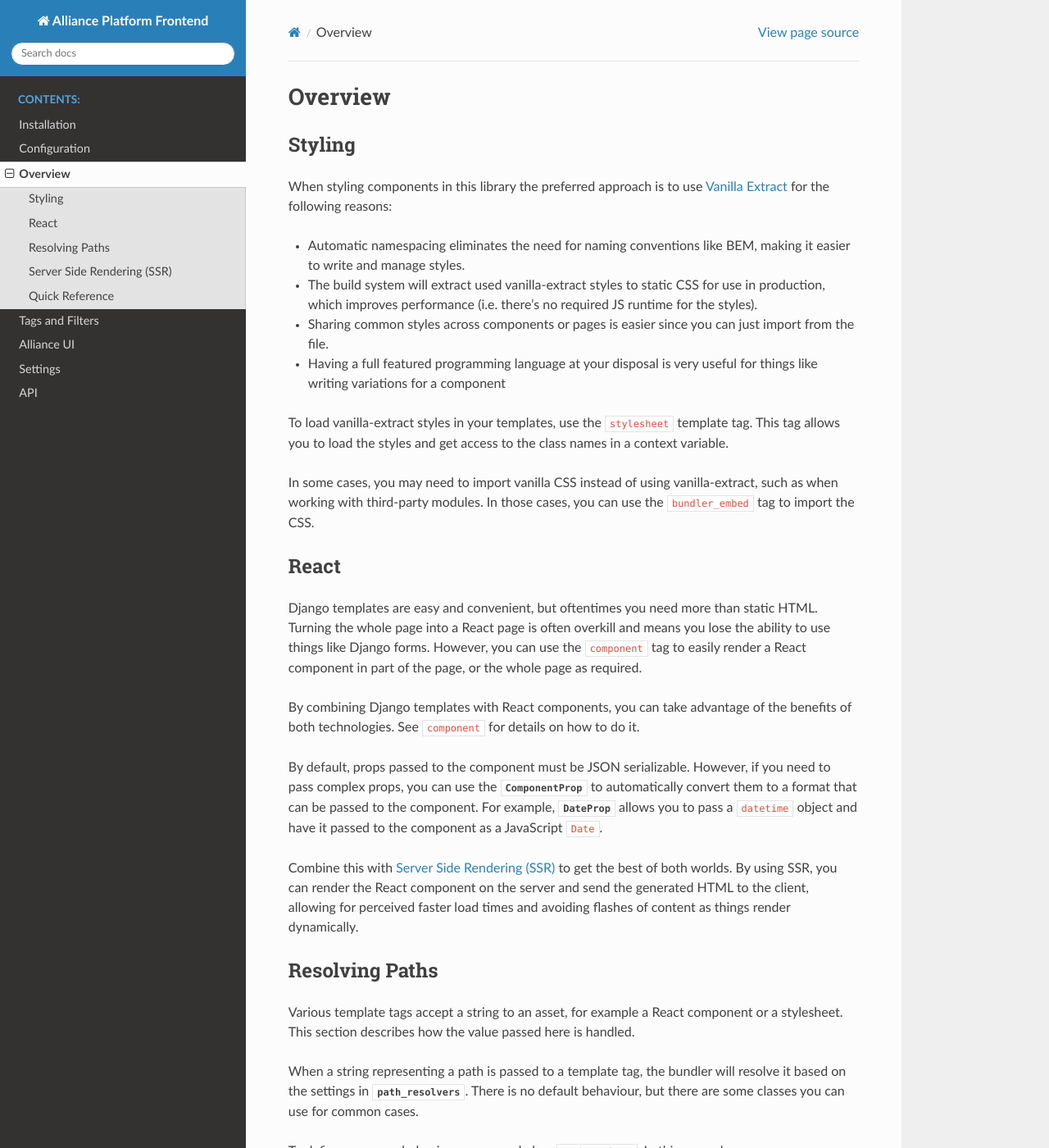
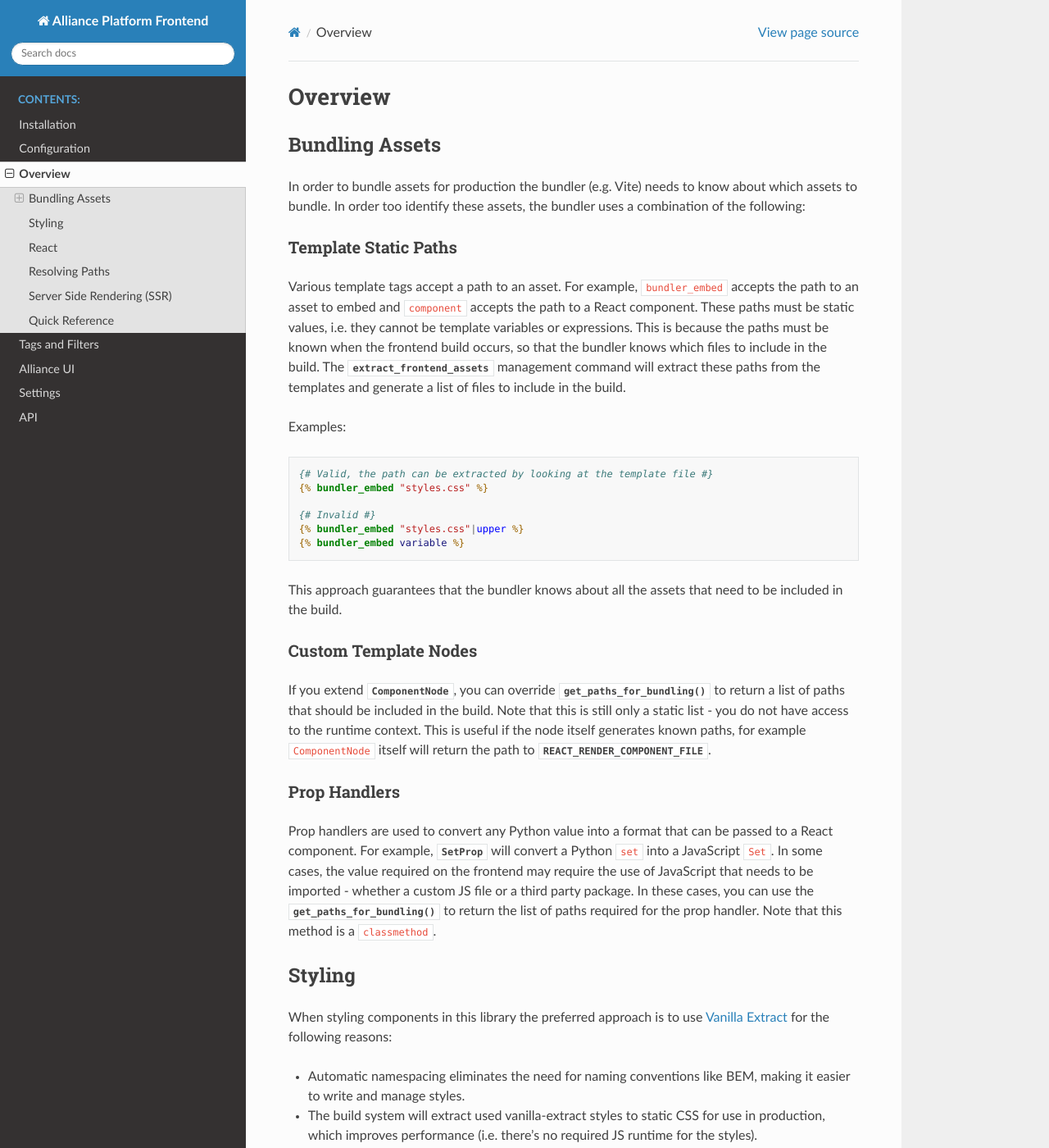
Before and after one commit to AllianceSoftware/alliance-platform-py, a Sphinx documentation site: the page built from packages/ap-frontend/docs/overview.rst, in a window 1280 px wide and 1400 px high. Shown: the whole window at 82% size. Built offline with Sphinx 7.4.7 and the Read the Docs theme 2.0.0, drawn with Linux system fonts in a browser that asks for light colours; cross-references to code outside the pages are shown as plain code.

Commit message:
doc: bundler static assets docs
- Move discussion on static paths into overview and expand it
- Add some more missing API docs
- Correct / improve some class docs

```diff
--- a/packages/ap-frontend/docs/overview.rst
+++ b/packages/ap-frontend/docs/overview.rst
@@ -1,5 +1,53 @@
 Overview
 =========
+
+Bundling Assets
+###############
+
+In order to bundle assets for production the bundler (e.g. Vite) needs to know about which assets to bundle. In order
+too identify these assets, the bundler uses a combination of the following:
+
+.. _bundler-static-paths:
+
+Template Static Paths
+---------------------
+
+Various template tags accept a path to an asset. For example, :ttag:`bundler_embed` accepts the path to an asset to embed
+and :ttag:`component` accepts the path to a React component. These paths must be static values, i.e. they cannot be
+template variables or expressions. This is because the paths must be known when the frontend build occurs, so that
+the bundler knows which files to include in the build. The :class:`extract_frontend_assets <alliance_platform.frontend.management.commands.extract_frontend_assets.Command>`
+management command will extract these paths from the templates and generate a list of files to include in the build.
+
+Examples:
+
+.. code-block:: html+django
+
+    {# Valid, the path can be extracted by looking at the template file #}
+    {% bundler_embed "styles.css" %}
+
+    {# Invalid #}
+    {% bundler_embed "styles.css"|upper %}
+    {% bundler_embed variable %}
+
+This approach guarantees that the bundler knows about all the assets that need to be included in the build.
+
+Custom Template Nodes
+---------------------
+
+If you extend :class:`~alliance_platform.frontend.templatetags.react.ComponentNode`, you can override
+:meth:`~alliance_platform.frontend.templatetags.react.ComponentNode.get_paths_for_bundling` to return a list of paths
+that should be included in the build. Note that this is still only a static list - you do not have access to
+the runtime context. This is useful if the node itself generates known paths, for example ``ComponentNode`` itself
+will return the path to :data:`~alliance_platform.frontend.settings.AlliancePlatformFrontendSettingsType.REACT_RENDER_COMPONENT_FILE`.
+
+Prop Handlers
+-------------
+
+Prop handlers are used to convert any Python value into a format that can be passed to a React component. For example,
+:class:`~alliance_platform.frontend.prop_handlers.SetProp` will convert a Python ``set`` into a JavaScript ``Set``.
+In some cases, the value required on the frontend may require the use of JavaScript that needs to be imported - whether
+a custom JS file or a third party package. In these cases, you can use the :meth:`~alliance_platform.frontend.prop_handlers.ComponentProp.get_paths_for_bundling`
+to return the list of paths required for the prop handler. Note that this method is a ``classmethod``.
 
 .. _styling:
 
```
Also changed, not shown: packages/ap-frontend/docs/api.rst (+47 -0 lines), packages/ap-frontend/docs/templatetags.rst (+0 -21 lines), 1 other file.
